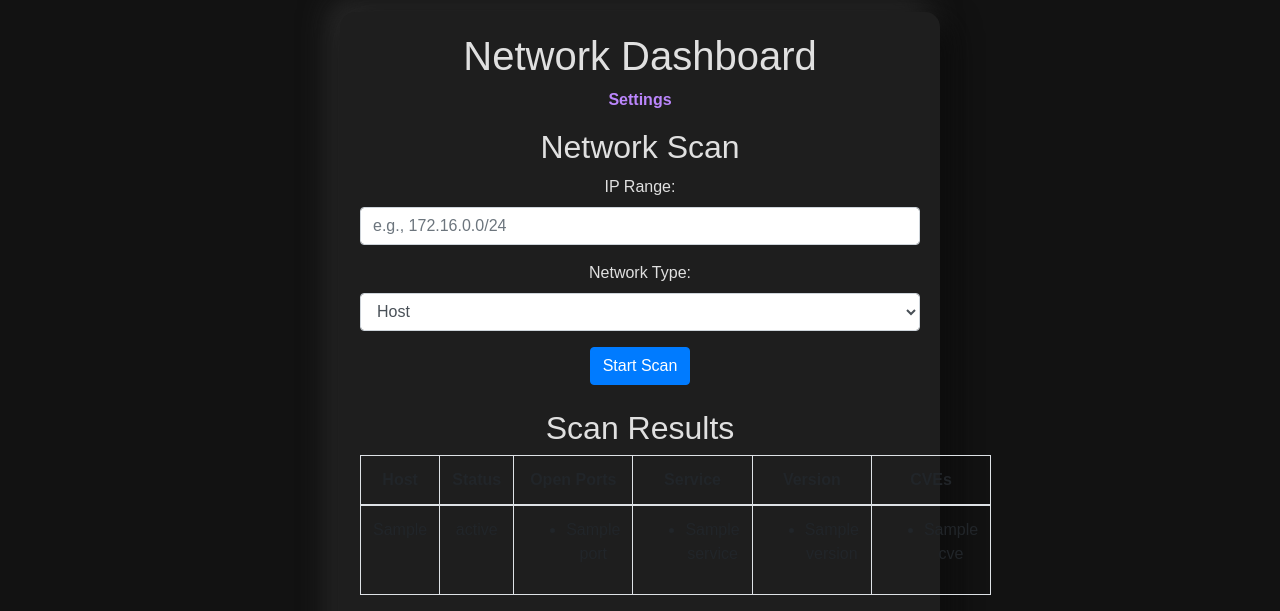
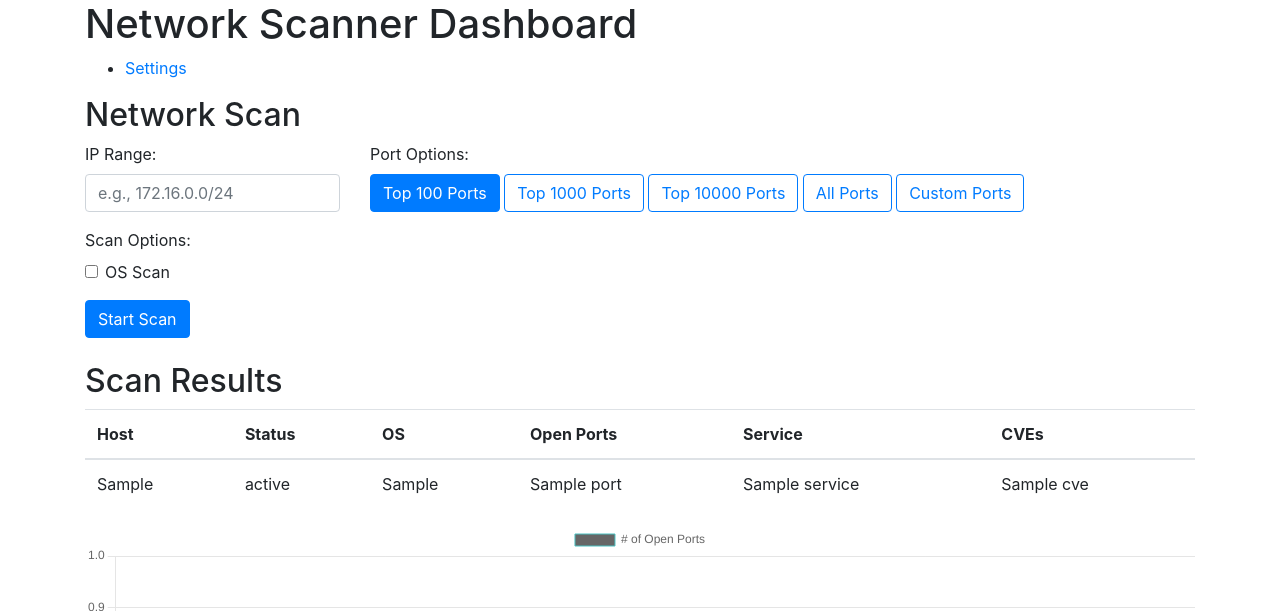
Before and after one commit to fruitcake514/CVEScanner, a Flask app: template templates/dashboard.html in a window 1280 px wide. Shown: the top 611 px of the page. Run offline with Flask 3, Linux system fonts and the light colour scheme; the template is opened without the code that fills it: most values are stand-ins (such as "Sample title", 1, 10 or a date in 2020); some libraries are stand-ins or nearby versions.

Commit message:
Update dashboard.html

```diff
--- a/templates/dashboard.html
+++ b/templates/dashboard.html
@@ -1,36 +1,66 @@
-<!-- dashboard.html -->
 <!DOCTYPE html>
 <html lang="en">
 <head>
     <meta charset="UTF-8">
-    <title>Dashboard</title>
+    <title>Network Scanner Dashboard</title>
     <link rel="stylesheet" href="https://stackpath.bootstrapcdn.com/bootstrap/4.5.2/css/bootstrap.min.css">
-    <link rel="stylesheet" href="styles.css">
+    <script src="https://code.jquery.com/jquery-3.6.0.min.js"></script>
     <script src="https://cdn.jsdelivr.net/npm/chart.js"></script>
-    <script src="https://code.jquery.com/jquery-3.6.0.min.js"></script>
 </head>
 <body>
     <div class="container">
-        <h1>Network Dashboard</h1>
+        <h1>Network Scanner Dashboard</h1>
         <nav>
             <ul>
                 <li><a href="settings">Settings</a></li>
             </ul>
         </nav>
+
         <div class="mb-4">
     <h2>Network Scan</h2>
-
     <form id="scan-form">
+        <div class="row">
+            <div class="col-md-3">
                 <div class="form-group">
                     <label for="ip-range">IP Range:</label>
                     <input type="text" class="form-control" id="ip-range" name="ip_range" placeholder="e.g., 172.16.0.0/24" required>
                 </div>
+            </div>
+            <div class="col-md-9">
                 <div class="form-group">
-        <label for="network-type">Network Type:</label>
-        <select class="form-control" id="network-type" name="network_type">
-            <option value="host">Host</option>
-            <option value="docker">Docker</option>
-        </select>
+                    <label>Port Options:</label>
+                    <div class="btn-group-toggle" data-toggle="buttons">
+                        <label class="btn btn-outline-primary active">
+                            <input type="radio" name="scan_type" value="top_100" checked> Top 100 Ports
+                        </label>
+                        <label class="btn btn-outline-primary">
+                            <input type="radio" name="scan_type" value="top_1000"> Top 1000 Ports
+                        </label>
+                        <label class="btn btn-outline-primary">
+                            <input type="radio" name="scan_type" value="top_10000"> Top 10000 Ports
+                        </label>
+                        <label class="btn btn-outline-primary">
+                            <input type="radio" name="scan_type" value="all"> All Ports
+                        </label>
+                        <label class="btn btn-outline-primary">
+                            <input type="radio" name="scan_type" value="custom"> Custom Ports
+                        </label>
+                    </div>
+                </div>
+            </div>
+        </div>
+        <div id="custom-ports" class="form-group" style="display: none;">
+            <label for="custom-port-range">Custom Port Range:</label>
+            <input type="text" class="form-control" id="custom-port-range" placeholder="e.g., 80,443,8000-8100">
+        </div>
+        <div class="form-group">
+            <label>Scan Options:</label>
+            <div class="form-check">
+                <input class="form-check-input" type="checkbox" value="os_scan" id="os-scan">
+                <label class="form-check-label" for="os-scan">
+                    OS Scan
+                </label>
+            </div>
         </div>
         <button type="submit" class="btn btn-primary">Start Scan</button>
     </form>
@@ -39,14 +69,14 @@
         <div id="scan-results"></div>
 
         <h2>Scan Results</h2>
-        <table class="table table-bordered">
+        <table class="table">
     <thead>
         <tr>
             <th>Host</th>
             <th>Status</th>
+            <th>OS</th>
             <th>Open Ports</th>
             <th>Service</th>
-                    <th>Version</th>
             <th>CVEs</th>
         </tr>
     </thead>
@@ -55,33 +85,21 @@
         <tr>
             <td>{{ host.ip }}</td>
             <td>{{ host.status }}</td>
+            <td>{{ host.os }}</td>
             <td>
-                            <ul>
                 {% for port in host.open_ports %}
-                                    <li>{{ port.port }}</li>
+                {{ port.port }}<br>
                 {% endfor %}
-                            </ul>
             </td>
             <td>
-                            <ul>
                 {% for port in host.open_ports %}
-                                    <li>{{ port.service }}</li>
+                {{ port.service }}<br>
                 {% endfor %}
-                            </ul>
             </td>
             <td>
-                            <ul>
                 {% for port in host.open_ports %}
-                                    <li>{{ port.version }}</li>
+                {{ port.cves | join(', ') }}<br>
                 {% endfor %}
-                            </ul>
-                        </td>
-                        <td>
-                            <ul>
-                                {% for port in host.open_ports %}
-                                    <li>{{ port.cves | join(', ') }}</li>
-                                {% endfor %}
-                            </ul>
             </td>
         </tr>
         {% endfor %}
@@ -93,14 +111,35 @@
 
     <script>
 $(document).ready(function() {
+    $('input[name="scan_type"]').change(function() {
+        // Remove 'active' class from all labels
+        $('input[name="scan_type"]').parent().removeClass('active');
+        // Add 'active' class to the selected label
+        $(this).parent().addClass('active');
+
+        if ($(this).val() === 'custom') {
+            $('#custom-ports').show();
+        } else {
+            $('#custom-ports').hide();
+        }
+    });
+
     $('#scan-form').submit(function(e) {
     e.preventDefault();
     var ipRange = $('#ip-range').val();
+    var scanType = $('input[name="scan_type"]:checked').val();
+    var customPorts = $('#custom-port-range').val();
+    var osScan = $('#os-scan').is(':checked');
     $('#scan-results').html('Scanning...');
     $.ajax({
         url: '/scan',
         method: 'POST',
-                data: {ip_range: ipRange},
+        data: {
+            ip_range: ipRange,
+            scan_type: scanType,
+            custom_ports: customPorts,
+            os_scan: osScan
+        },
         success: function(data) {
             var resultsHtml = '<h3>Scan Results:</h3>';
             var chartLabels = [];
@@ -114,15 +153,17 @@
                 data.forEach(function(host) {
                     resultsHtml += '<li class="list-group-item">';
                     resultsHtml += '<h4>' + host.ip + ' - ' + host.status + '</h4>';
+                    if (host.os) {
+                        resultsHtml += '<p>OS: ' + host.os + '</p>';
+                    }
                     if (host.open_ports.length > 0) {
     resultsHtml += '<table class="table table-sm">';
-        resultsHtml += '<thead><tr><th>Port</th><th>Service</th><th>Version</th><th>CVEs</th></tr></thead>';
+    resultsHtml += '<thead><tr><th>Port</th><th>Service</th><th>CVEs</th></tr></thead>';
     resultsHtml += '<tbody>';
     host.open_ports.forEach(function(port) {
         resultsHtml += '<tr>';
         resultsHtml += '<td>' + port.port + '</td>';
         resultsHtml += '<td>' + port.service + '</td>';
-            resultsHtml += '<td>' + port.version + '</td>';
         resultsHtml += '<td>' + (port.cves.length > 0 ? port.cves.join(', ') : 'None') + '</td>';
         resultsHtml += '</tr>';
     });
@@ -131,8 +172,13 @@
     resultsHtml += '<p>No open ports found</p>';
 }
                     resultsHtml += '</li>';
+
+                    chartLabels.push(host.ip);
+                    chartData.push(host.open_ports.length);
+                    chartColors.push('rgba(75, 192, 192, 0.2)');
                 });
                 resultsHtml += '</ul>';
+            }
             $('#scan-results').html(resultsHtml);
 
             // Update chart
@@ -154,10 +200,10 @@ $('#scan-results').html(resultsHtml);
     data: {
         labels: [],
         datasets: [{
-                label: 'Vulnerabilities',
+            label: '# of Open Ports',
             data: [],
             backgroundColor: [],
-                borderColor: 'rgba(255, 99, 132, 1)',
+            borderColor: 'rgba(75, 192, 192, 1)',
             borderWidth: 1
         }]
     },
```
Lines whose indentation alone changed are shown as unchanged.
